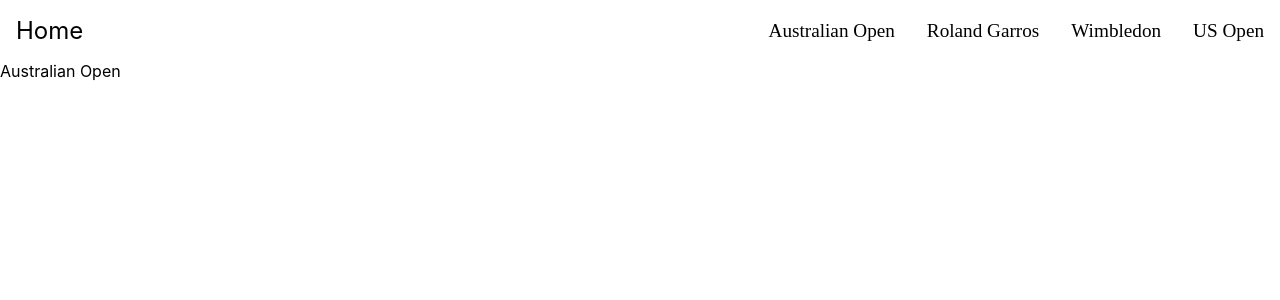
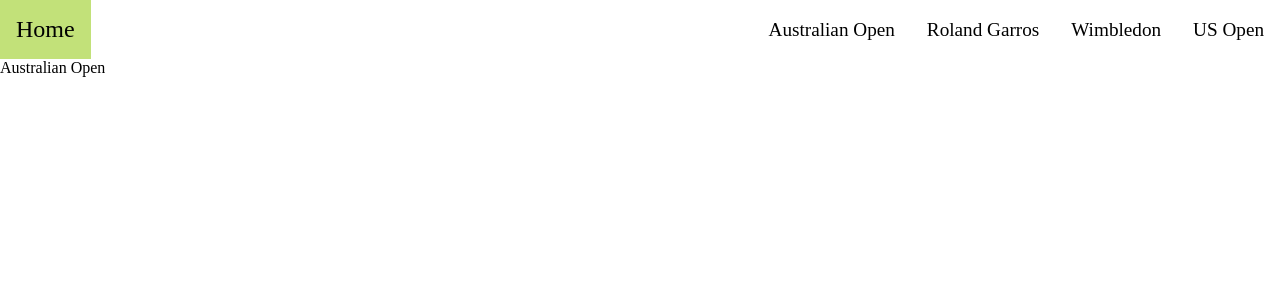
Before and after one commit to hseiji/tennispage-v2, a React (Create React App) app: page /AO in a window 1280 px wide. Shown: the top 300 px of the page. Built offline with nearby package versions, Linux system fonts and the light colour scheme.

Commit message:
styled header

```diff
--- a/src/styles/Header.css
+++ b/src/styles/Header.css
@@ -1,13 +1,3 @@
-* {
-    box-sizing: border-box;
-  }
-
-html {
-    height: 100%;
-    margin: 0;
-    padding: 0;
-  }
-
 .navbar {
     display: flex;
     justify-content: space-between;
@@ -49,5 +39,5 @@
 }
 
 .navbar a:hover {
-    background-color: rgba(255, 255, 255, .3);
+    background-color: rgba(157, 207, 40, 0.623);
 }
--- a/src/styles/index.css
+++ b/src/styles/index.css
@@ -1,13 +1,8 @@
 body {
   margin: 0;
-  font-family: -apple-system, BlinkMacSystemFont, 'Segoe UI', 'Roboto', 'Oxygen',
-    'Ubuntu', 'Cantarell', 'Fira Sans', 'Droid Sans', 'Helvetica Neue',
-    sans-serif;
-  -webkit-font-smoothing: antialiased;
-  -moz-osx-font-smoothing: grayscale;
+
 }
 
 code {
-  font-family: source-code-pro, Menlo, Monaco, Consolas, 'Courier New',
-    monospace;
+
 }
```
